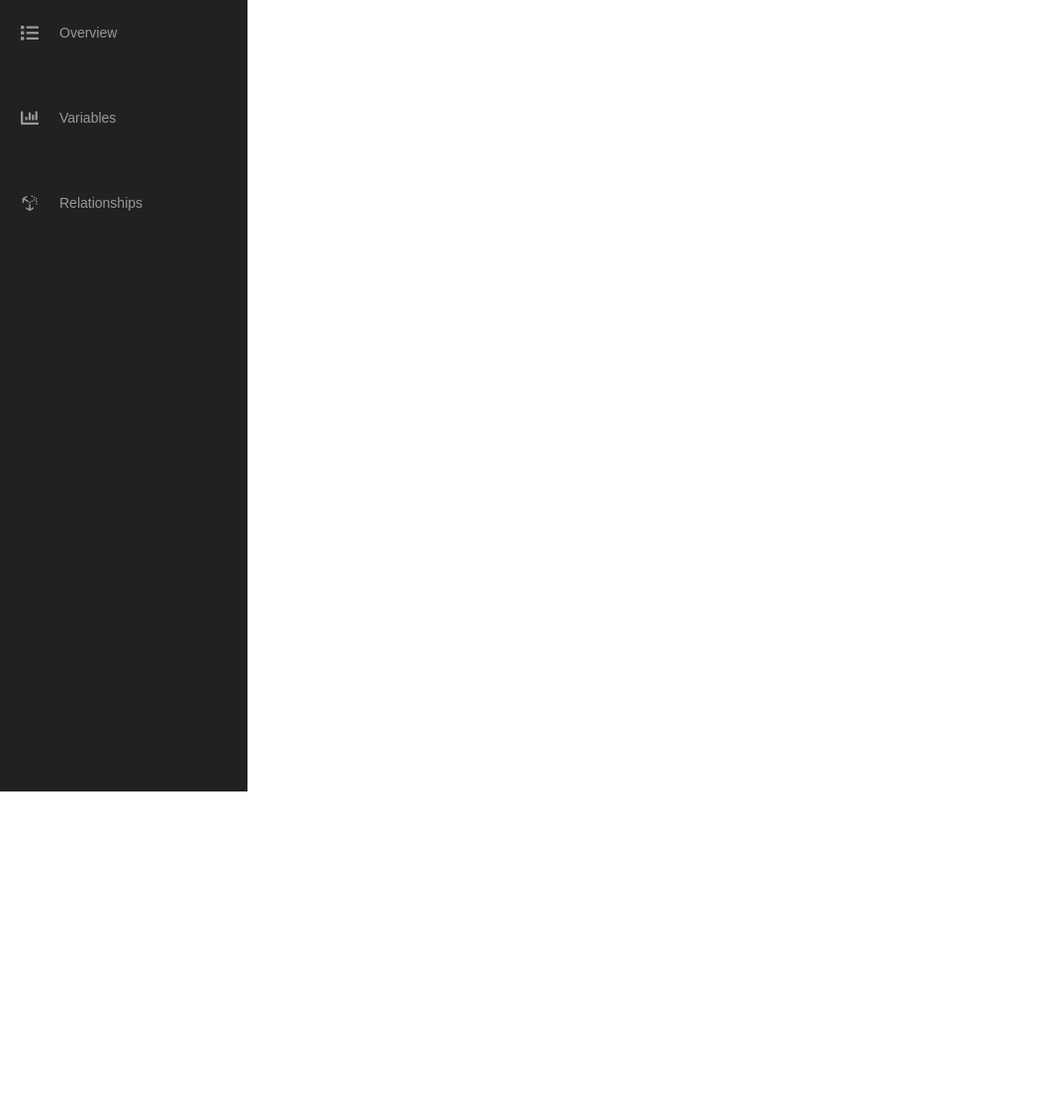
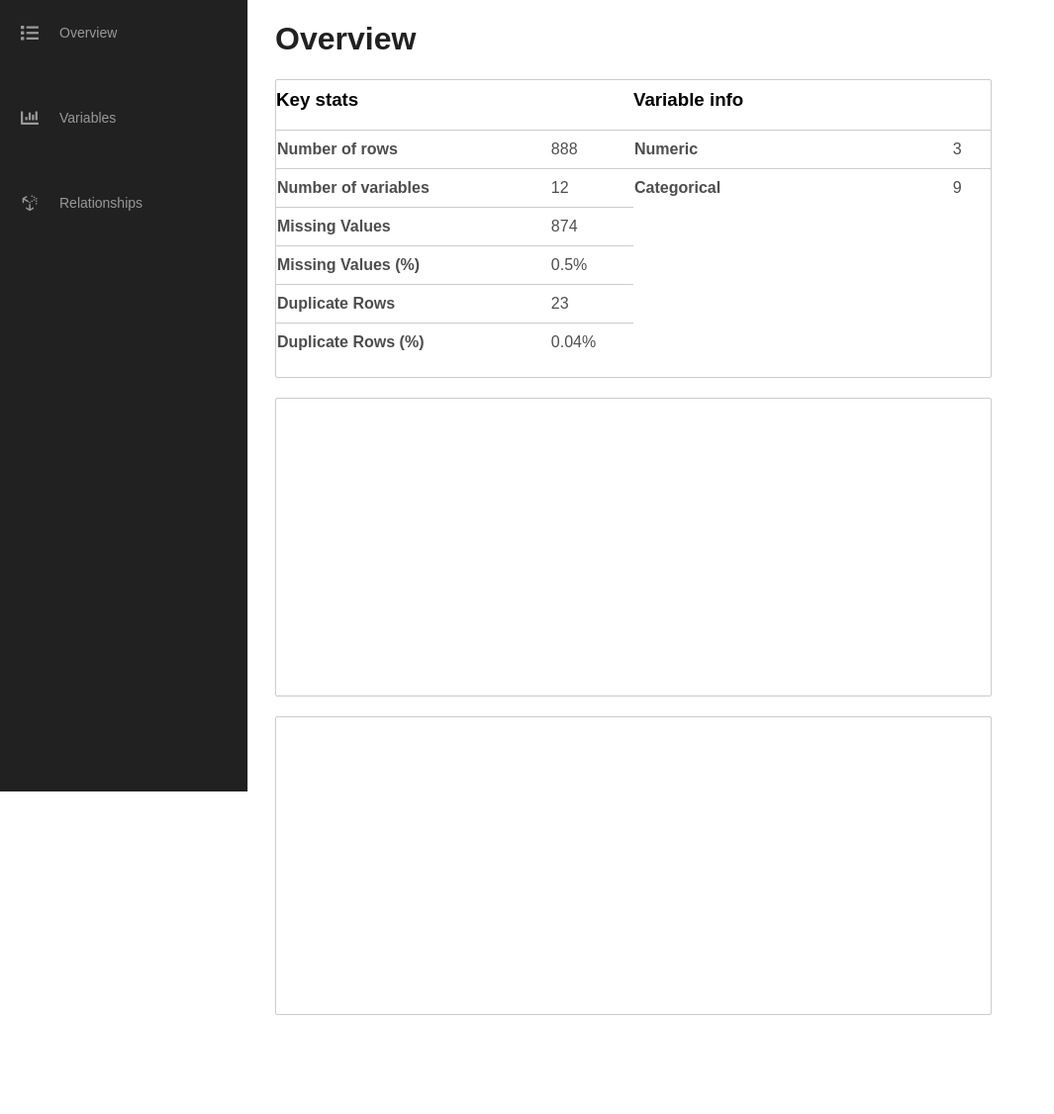
Before and after one commit to mspil88/eda_viz, a Flask app: template templates/overview.html in a window 1280 px wide. Shown: the whole page at 99% size, without its empty margins (0-1065 px from the left). Before the commit the page ends 800 px from the top, so only its background shows below. Run offline with Flask 2, Linux system fonts and the light colour scheme; the template is opened without the code that fills it, so the values that code supplies are empty.

Commit message:
overview key stats and variable info table mock up

```diff
--- a/static/styles.css
+++ b/static/styles.css
@@ -109,8 +109,79 @@ color:#fff;
 /*background-color:#5fa2db;*/
 }
 .area {
-float: left;
-background: #e2e2e2;
-width: 100%;
-height: 100%;
+    float: left;
+    background: #e2e2e2;
+    width: 100%;
+    height: 100%;
 }
+
+
+.page-title {
+    margin-left: 270px;
+}
+
+.page-title > h1 {
+    color: #212121;
+    font-family: arial;
+}
+
+.info-container {
+
+    margin-left: 250px;
+    margin-right: 250px;
+    margin-bottom: 100px;
+
+}
+
+
+.summary-container, .missing-container, .sample-container {
+    border: 1px solid rgba(0, 0, 0, 0.2);
+    border-radius: 2px;
+    margin: 0 20px 20px 20px;
+    height: 300px;
+}
+
+.summary-container {
+    display: flex;
+    flex-direction: row;
+    justify-content: space-evenly;
+}
+
+.summary-sub {
+
+    width: 400px;
+}
+
+.info-sub-title {
+    font-family: arial;
+    margin-top: 0.5em;
+
+}
+
+table {
+    font-family: arial;
+    border-spacing:0;
+    width: 100%;
+}
+
+tr, td {
+    border-top: 1px solid rgba(0, 0, 0, 0.2);
+}
+
+td {
+    padding-top: 10px;
+    padding-bottom: 10px;
+}
+
+.td-label {
+    color: rgba(33, 33, 33, 0.8);
+    font-weight: bold;
+}
+
+.td-value {
+    color: rgba(33, 33, 33, 0.8);
+}
+
+tr:hover {
+    background-color: rgba(33, 33, 33, 0.1);
+}
--- a/templates/overview.html
+++ b/templates/overview.html
@@ -1,5 +1,66 @@
 {% extends "base_template.html" %}
 {% block main %}
-<h1>HI THERE</h1>
+    <div class="page-title">
+        <h1>Overview</h1>
+    </div>
+
+    <div class="info-container">
+        <div class="summary-container">
+            <div class="summary-sub key-stats">
+                <h3 class="info-sub-title">Key stats</h3>
+                <table class="info-table">
+                    <tr>
+                        <td class="td-label">Number of rows</td>
+                        <td class="td-value">888</td>
+                    </tr>
+                    <tr>
+                        <td class="td-label">Number of variables</td>
+                        <td class="td-value">12</td>
+                    </tr>
+                    <tr>
+                        <td class="td-label">Missing Values</td>
+                        <td class="td-value">874</td>
+                    </tr>
+                    <tr>
+                        <td class="td-label">Missing Values (%)</td>
+                        <td class="td-value">0.5%</td>
+                    </tr>
+                    <tr>
+                        <td class="td-label">Duplicate Rows</td>
+                        <td class="td-value">23</td>
+                    </tr>
+                    <tr>
+                        <td class="td-label">Duplicate Rows (%)</td>
+                        <td class="td-value">0.04%</td>
+                    </tr>
+                </table>
+            </div>
+            <div class="summary-sub var-meta">
+                <h3 class="info-sub-title">Variable info</h3>
+                <table class="info-table">
+                    <tr>
+                        <td class="td-label">Numeric</td>
+                        <td class="td-value">3</td>
+                    </tr>
+                    <tr>
+                        <td class="td-label">Categorical</td>
+                        <td class="td-value">9</td>
+                    </tr>
+
+                </table>
+            </div>
+
+
+        </div>
+        <div class="missing-container">
+
+        </div>
+        <div class="sample-container">
+
+        </div>
+
+    </div>
+
+
 
 {% endblock %}
```
